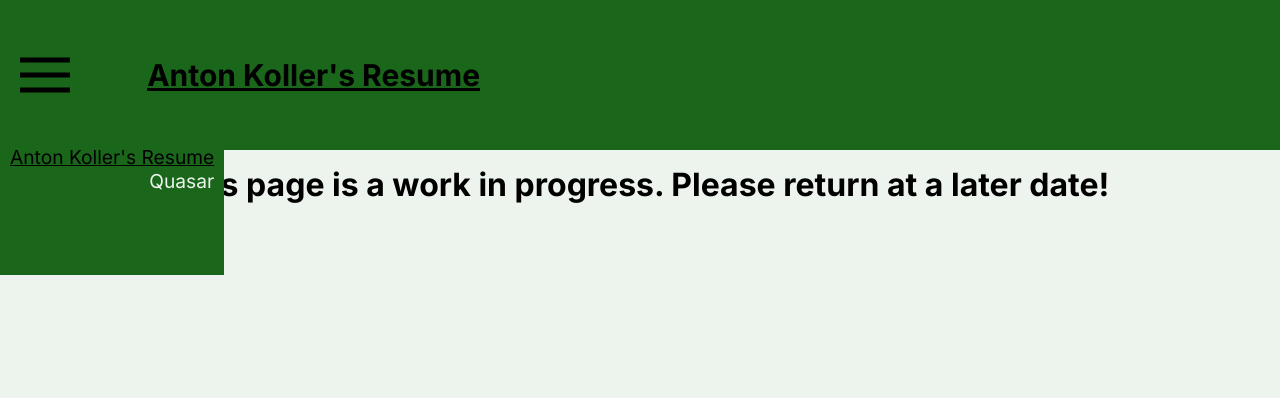
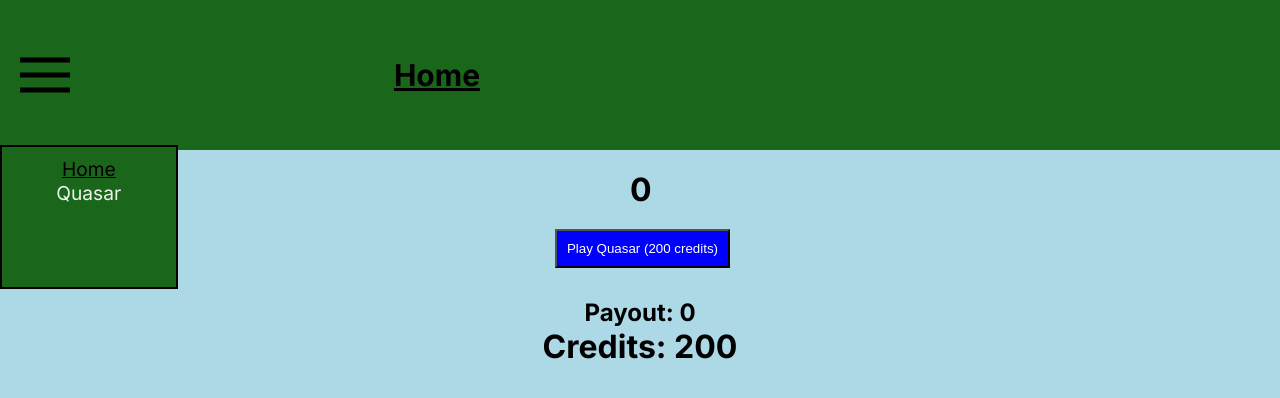
Before and after one commit to LoremakerEgg/My-Resume, a Next.js app: page /quasar in a window 1280 px wide. Both pictures are taken after a click on the picture 100 px from the left and 75 px from the top of the page. Shown: the top 398 px of the page. Built offline with nearby package versions, Linux system fonts and the light colour scheme.

Commit message:
added quasar outline

```diff
--- a/app/components/Header.tsx
+++ b/app/components/Header.tsx
@@ -34,7 +34,7 @@ const Header = () => {
             href="/"
             className={pathName == "/" ? "myLinkActive" : "myLink"}
           >
-            Anton Koller's Resume
+            Home
           </Link>
           <Link
             href="/quasar"
@@ -46,7 +46,7 @@ const Header = () => {
       </div>
       <div className={styles.title}>
         <Link href="/" className={pathName == "/" ? "myLinkActive" : "myLink"}>
-          Anton Koller's Resume
+          {pathName == "/" ? "Anton Koller's Resume" : "Home"}
         </Link>
       </div>
     </header>
--- a/app/components/header.module.scss
+++ b/app/components/header.module.scss
@@ -11,7 +11,7 @@
     display: flex;
     flex-direction: column;
     font-weight: bold;
-    margin-right: 40px;
+    margin-right: 30px;
     font-size: 20px;
   }
   .menu {
@@ -63,20 +63,21 @@
     .menuContentVisible {
       display: flex;
       flex-direction: column;
-      align-items: end;
+      border: 2px solid;
+      border-color: black;
+      align-items: center;
       padding: 10px;
       font-size: larger;
       position: absolute;
       min-width: 12%;
       min-height: 15%;
-      margin-top: 35px;
-      background-color: $backgroundOne;
+      margin-top: 45px;
     }
     .menuContentInvisible {
       display: none;
     }
     .menu:hover {
-      width: 60px;
+      width: 55px;
     }
   }
 }
--- a/app/quasar/page.module.scss
+++ b/app/quasar/page.module.scss
@@ -6,6 +6,26 @@
   display: flex;
   justify-content: center;
   .titles {
-    margin: 15px;
+    margin-top: 15px;
   }
 }
+
+.main {
+  background-color: lightblue;
+  display: flex;
+  flex-direction: column;
+  align-items: center;
+  padding: 20px;
+  height: 100vh;
+  .number {
+    margin-left: 80px;
+    margin-bottom: 20px;
+  }
+  .button {
+    background-color: blue;
+    color: white;
+    padding: 10px;
+    margin-left: 5px;
+    margin-bottom: 30px;
+  }
+}
--- a/app/quasar/page.tsx
+++ b/app/quasar/page.tsx
@@ -1,15 +1,137 @@
 "use client";
 
 import styles from "./page.module.scss";
+import { useState, useEffect } from "react";
 
 export default function Quasar() {
+  const [mainNumber, setMainNumber] = useState(0);
+  const [payout, setPayout] = useState(0);
+  const [credits, setCredits] = useState(200);
+  const [start, setStart] = useState(1);
+  const [gameOver, setGameOver] = useState(0);
+  const randomNumberStart = Math.floor(Math.random() * 2) + 1;
+
+  const clickFourSeven = () => {
+    const randomFourSeven = Math.floor(Math.random() * 4) + 4;
+    setMainNumber(mainNumber + randomFourSeven);
+  };
+
+  const clickOneEight = () => {
+    const randomOneEight = Math.floor(Math.random() * 8) + 1;
+    setMainNumber(mainNumber + randomOneEight);
+  };
+
+  const clickPayOut = () => {
+    setCredits(credits + payout);
+    setMainNumber(0);
+    setPayout(0);
+    setStart(1);
+  };
+
+  useEffect(() => {
+    if (mainNumber === 17) {
+      setPayout(200);
+    } else if (mainNumber === 18) {
+      setPayout(250);
+    } else if (mainNumber === 19) {
+      setPayout(300);
+    } else if (mainNumber === 20) {
+      setPayout(400);
+    } else if (mainNumber > 20) {
+      setGameOver(1);
+    }
+  }, [mainNumber]);
+
+  const creditPayout = () => {
+    console.log(credits);
+    return payout;
+  };
+
+  const creditAccount = () => {
+    return credits;
+  };
+
+  const clickStart = () => {
+    setStart(0);
+    setGameOver(0);
+    setCredits(credits - 200);
+    setMainNumber(randomNumberStart);
+  };
+
+  // return (
+  //   <main className={styles.mainContent}>
+  //     <div>
+  //       <h1 className={styles.titles}>
+  //         This page is a work in progress. Please return at a later date!
+  //       </h1>
+  //     </div>
+
+  if (start === 1) {
     return (
-    <main className={styles.mainContent}>
+      <main className={styles.main}>
+        <div className={styles.divGame}>
+          <h1 className={styles.number}>{mainNumber}</h1>
+          <div className={styles.buttonDiv}>
+            <button onClick={clickStart} className={styles.button}>
+              Play Quasar (200 credits)
+            </button>
+          </div>
+        </div>
         <div>
-        <h1 className={styles.titles}>
-          This page is a work in progress. Please return at a later date!
+          <h2>Payout: {creditPayout()}</h2>
+        </div>
+        <div>
+          <h1>Credits: {creditAccount()} </h1>
+        </div>
+      </main>
+    );
+  } else if (gameOver === 1) {
+    return (
+      <main className={styles.main}>
+        <div className={styles.divGame}>
+          <h1 className={styles.number}>
+            Too high! You lose. Press below to play again.
           </h1>
+          <div className={styles.buttonDiv}>
+            <button onClick={clickStart} className={styles.button}>
+              Play Quasar (200 credits)
+            </button>
+          </div>
+        </div>
+        <div>
+          <h2>Payout: {creditPayout()}</h2>
+        </div>
+        <div>
+          <h1>Credits: {creditAccount()} </h1>
+        </div>
+      </main>
+    );
+  } else {
+    return (
+      <main className={styles.main}>
+        <div className={styles.divGame}>
+          <h1 className={styles.number}>{mainNumber}</h1>
+          <div className={styles.buttonDiv}>
+            <button onClick={clickOneEight} className={styles.button}>
+              Add 1 - 8
+            </button>
+            <button onClick={clickPayOut} className={styles.button}>
+              Pay Out
+            </button>
+            <button onClick={clickFourSeven} className={styles.button}>
+              Add 4 - 7
+            </button>
+          </div>
+        </div>
+        <div>
+          <h2>Payout: {creditPayout()}</h2>
+        </div>
+        <div>
+          <h3>Credits: {creditAccount()} </h3>
         </div>
       </main>
     );
   }
+  //   </main>
+  // );
+}
```
Lines whose indentation alone changed are shown as unchanged.
